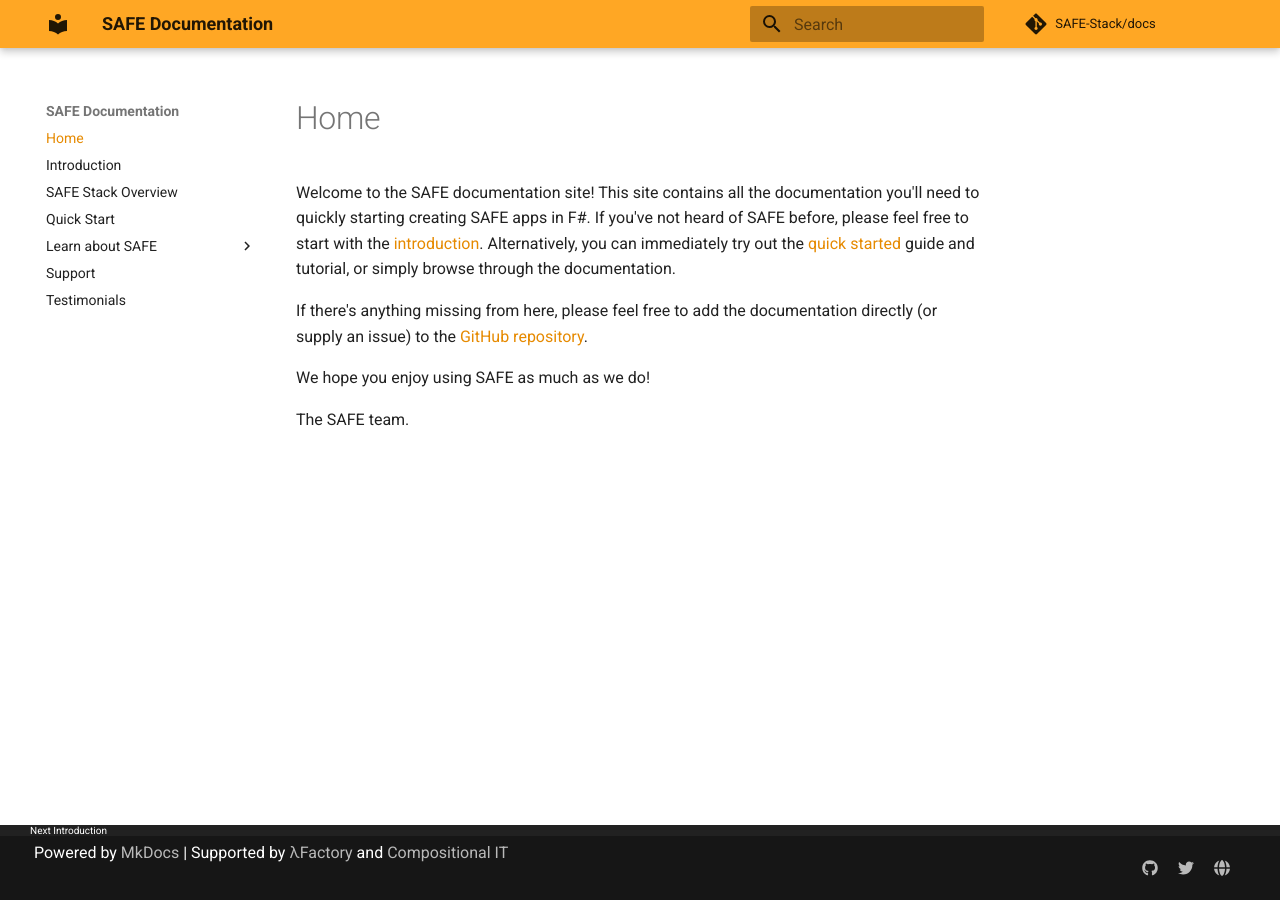
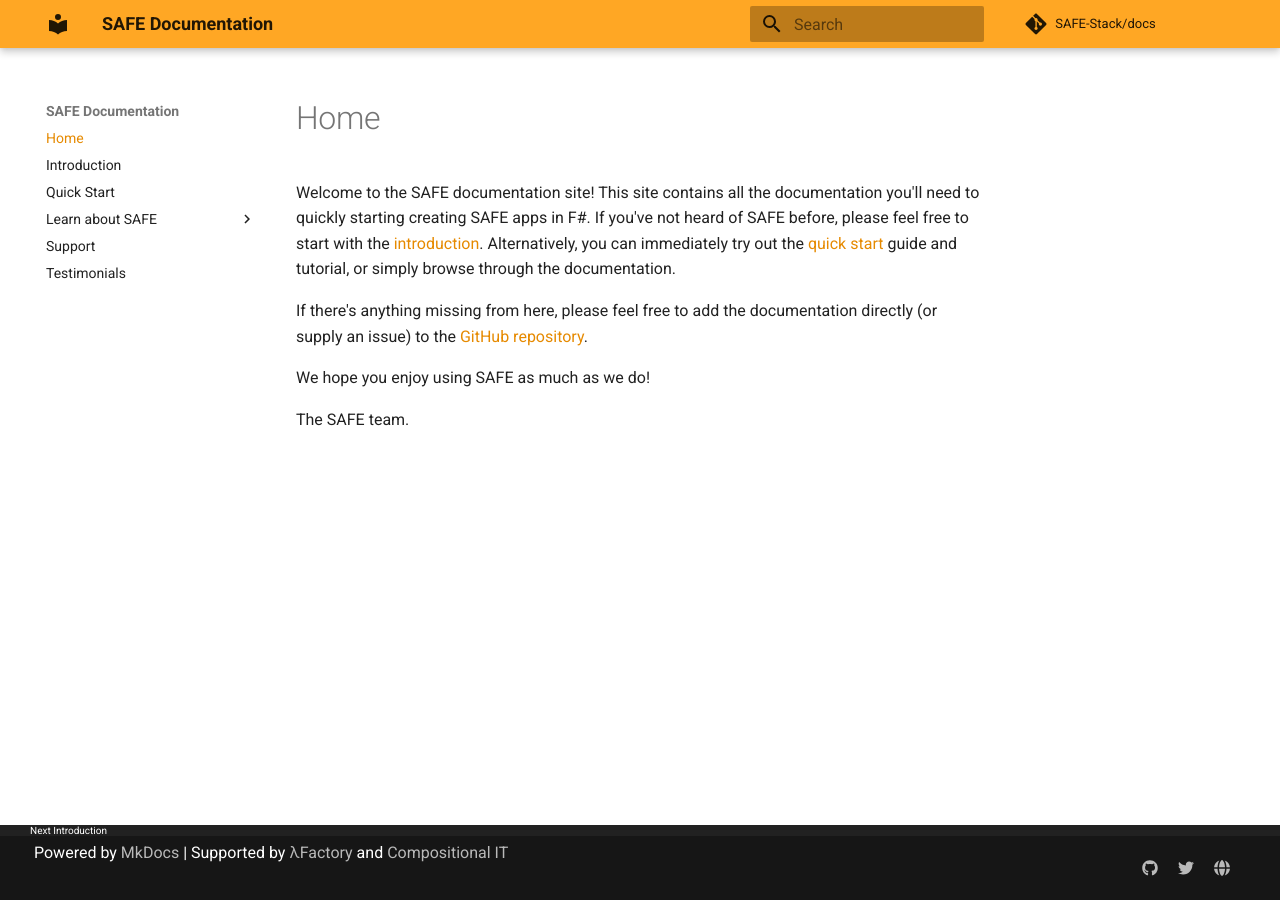
Before and after one commit to SAFE-Stack/docs, an MkDocs documentation site: the page built from docs/index.md, in a window 1280 px wide. Built offline with MkDocs 1.6.1 and Material for MkDocs 9.7.7, drawn with Linux system fonts in a browser that asks for light colours; comment, search, counter and statistics services are not loaded; old or Windows-style settings are respelled for this version of MkDocs.

Commit message:
Small reording of files.

```diff
--- a/docs/index.md
+++ b/docs/index.md
@@ -1,4 +1,4 @@
-Welcome to the SAFE documentation site! This site contains all the documentation you'll need to quickly starting creating SAFE apps in F#. If you've not heard of SAFE before, please feel free to start with the [introduction](intro). Alternatively, you can immediately try out the [quick started](quickstart) guide and tutorial, or simply browse through the documentation.
+Welcome to the SAFE documentation site! This site contains all the documentation you'll need to quickly starting creating SAFE apps in F#. If you've not heard of SAFE before, please feel free to start with the [introduction](intro). Alternatively, you can immediately try out the [quick start](quickstart) guide and tutorial, or simply browse through the documentation.
 
 If there's anything missing from here, please feel free to add the documentation directly (or supply an issue) to the [GitHub repository](https://github.com/SAFE-Stack/docs).
 
--- a/mkdocs.yml
+++ b/mkdocs.yml
@@ -26,9 +26,9 @@
 pages:
 - Home: 'index.md'
 - Introduction: 'intro.md'
-- SAFE Stack Overview : 'overview.md'
 - Quick Start: 'quickstart.md'
 - Learn about SAFE:
+  - 'SAFE Stack Overview' : 'overview.md'
   - 'Client Server communication' : 'client-server.md'
   - 'Learning Resources': 'learning.md'
 - Support: 'support.md'
```
